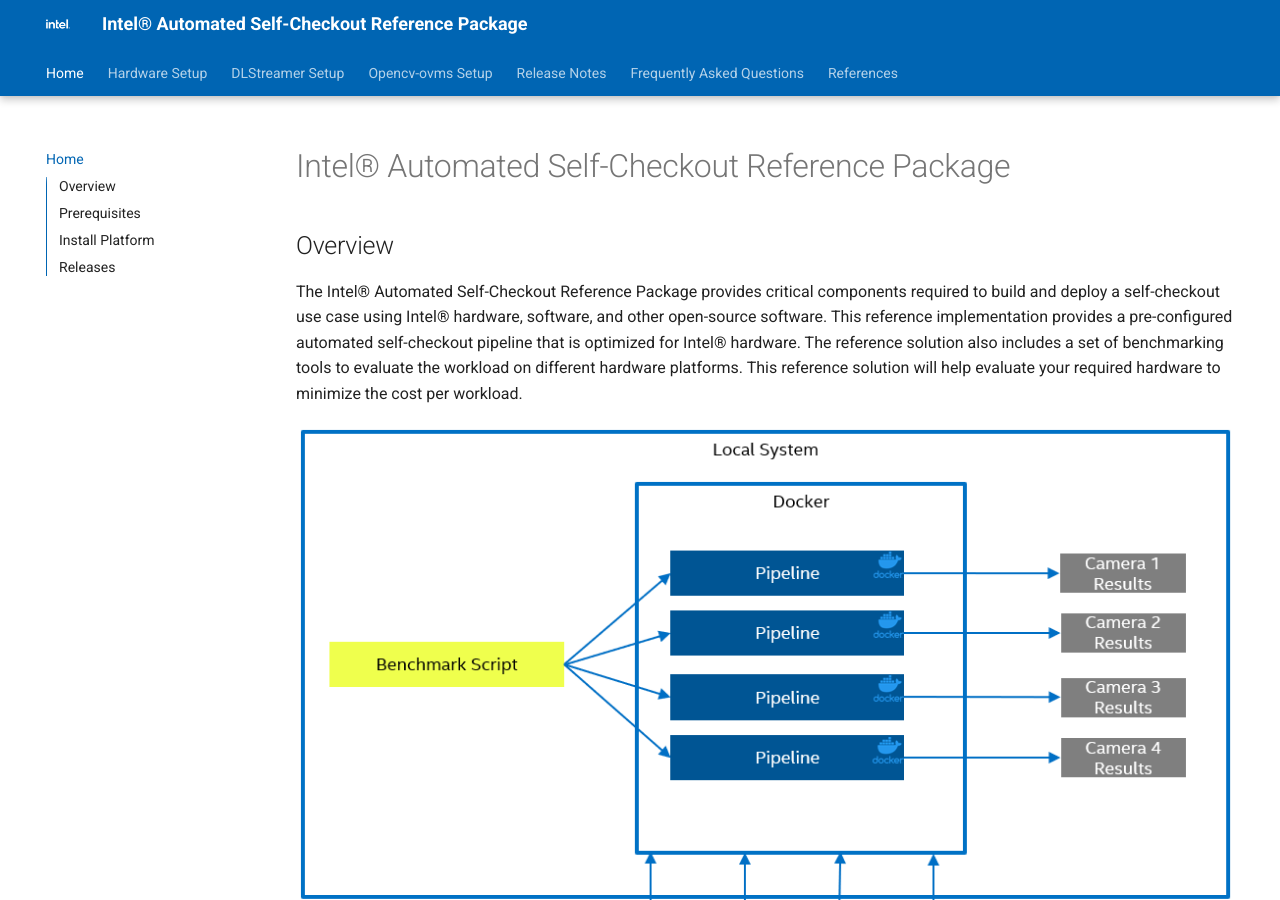
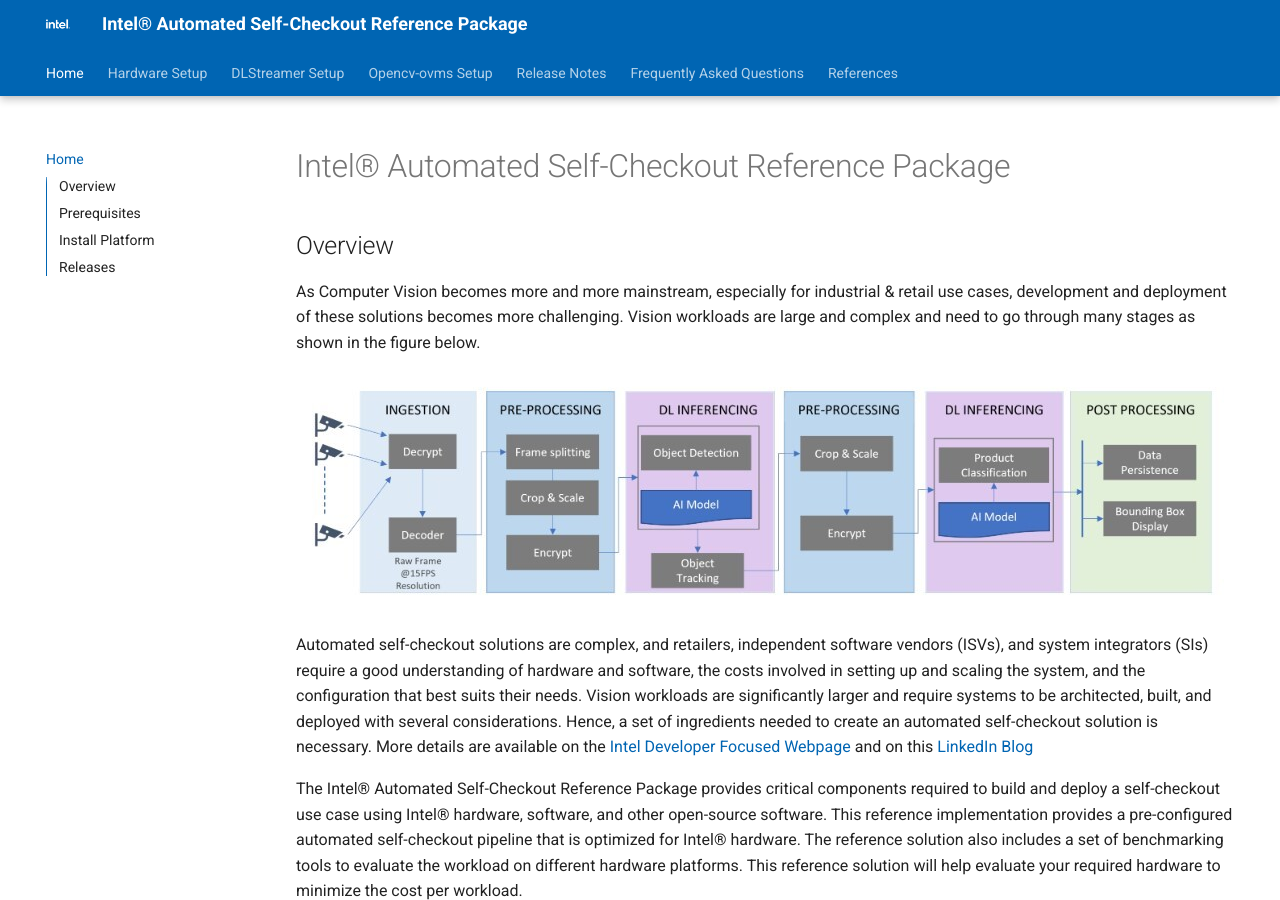
Before and after one commit to intel-retail/automated-self-checkout, an MkDocs documentation site: the page built from docs_src/index.md, in a window 1280 px wide and 900 px high. Built offline with MkDocs 1.6.1 and Material for MkDocs 9.7.7, drawn with Linux system fonts in a browser that asks for light colours; comment, search, counter and statistics services are not loaded.

```diff
--- a/docs_src/index.md
+++ b/docs_src/index.md
@@ -1,6 +1,12 @@
 # Intel® Automated Self-Checkout Reference Package
 
 ## Overview
+
+As Computer Vision becomes more and more mainstream, especially for industrial & retail use cases, development and deployment of these solutions becomes more challenging. Vision workloads are large and complex and need to go through many stages as shown in the figure below.
+
+[![Vision Data Flow](./images/vision-data-flow.jpg)](./images/vision-data-flow.jpg)
+
+Automated self-checkout solutions are complex, and retailers, independent software vendors (ISVs), and system integrators (SIs) require a good understanding of hardware and software, the costs involved in setting up and scaling the system, and the configuration that best suits their needs. Vision workloads are significantly larger and require systems to be architected, built, and deployed with several considerations. Hence, a set of ingredients needed to create an automated self-checkout solution is necessary. More details are available on the [Intel Developer Focused Webpage](https://www.intel.com/content/www/us/en/developer/articles/reference-implementation/automated-self-checkout.html) and on this [LinkedIn Blog](https://www.linkedin.com/pulse/retail-innovation-unlocked-open-source-vision-enabled-mohideen/)
 
 The Intel® Automated Self-Checkout Reference Package provides critical components required to build and deploy a self-checkout use case using Intel® hardware, software, and other open-source software. This reference implementation provides a pre-configured automated self-checkout pipeline that is optimized for Intel® hardware.  The reference solution also includes a set of benchmarking tools to evaluate the workload on different hardware platforms. This reference solution will help evaluate your required hardware to minimize the cost per workload.
 
```
Also changed, not shown: README.md (+5 -1 lines), docs_src/images/vision-data-flow.jpg (added).
